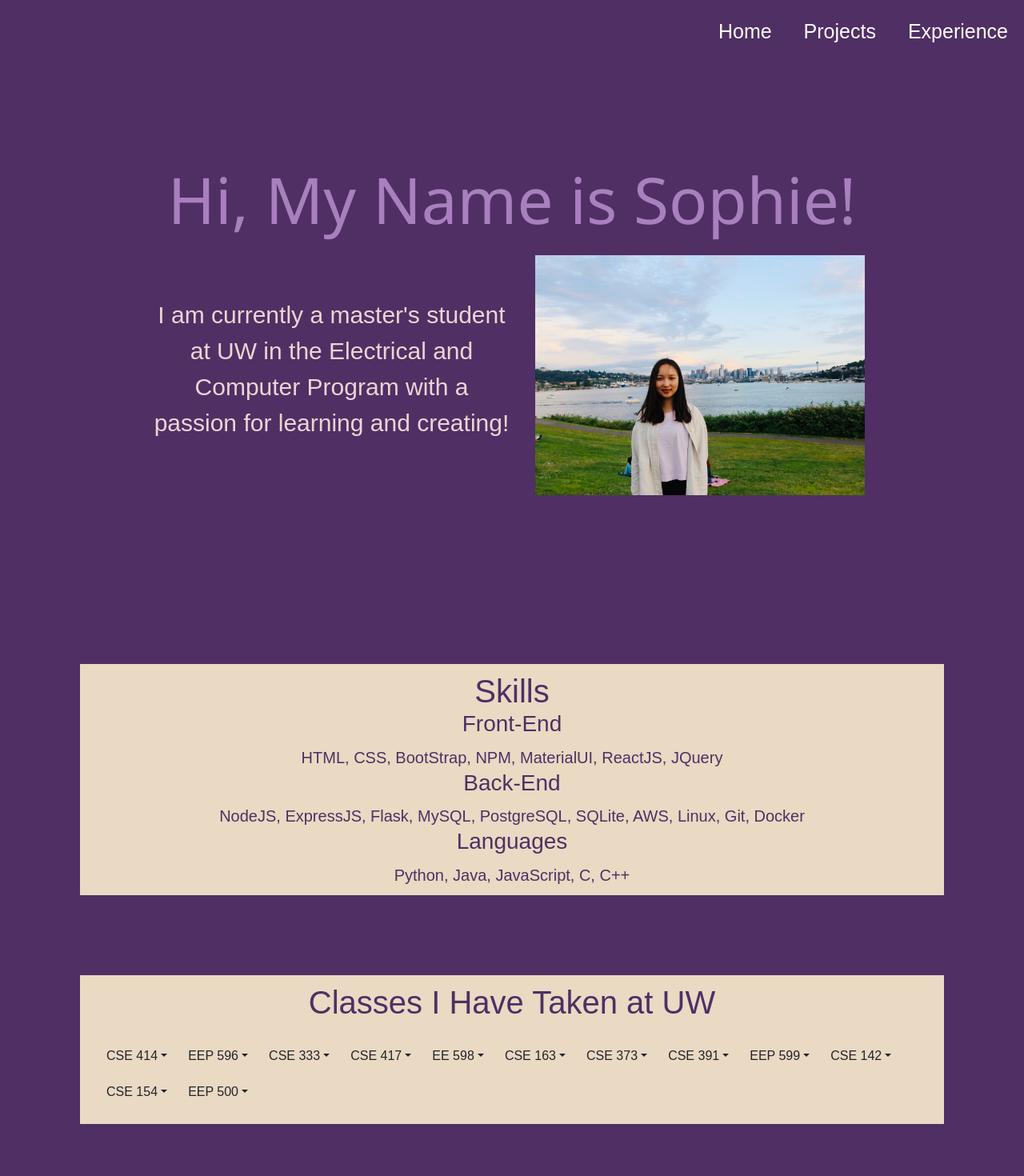
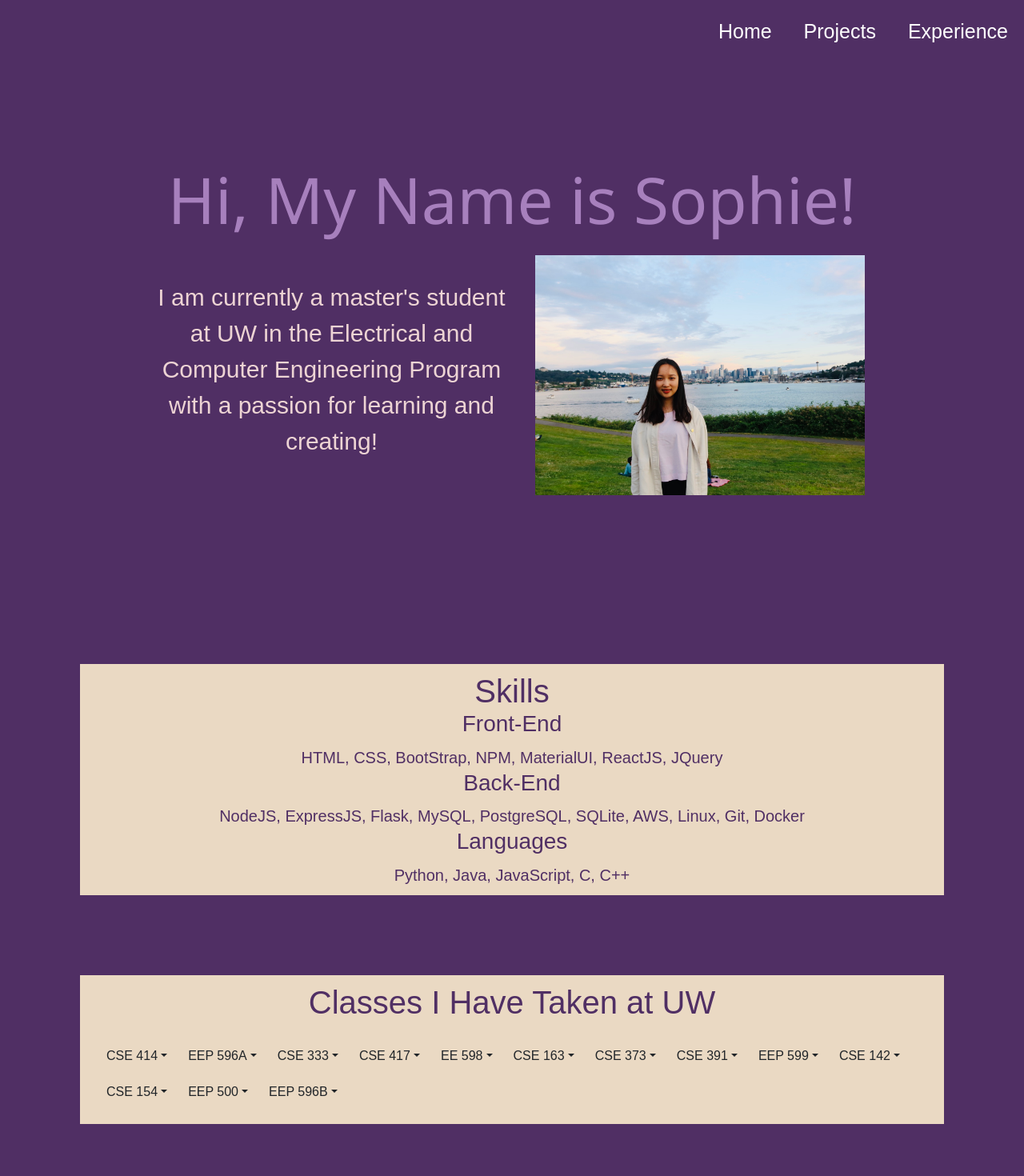
Before and after one commit to sophietao127/my-portfolio, a React (Create React App) app: page / in a window 1280 px wide. Shown: the top 1470 px of the page at 80% size. Built offline with nearby package versions, Linux system fonts and the light colour scheme.

Commit message:
Jan 12, Commit 1

```diff
--- a/src/pages/Home.js
+++ b/src/pages/Home.js
@@ -17,8 +17,8 @@ function Home() {
         <h2> Hi, My Name is Sophie! </h2>
         <div className='prompt'>
           <div>
-            <p> I am currently a master's student at UW in the Electrical and Computer Program
-              with a passion for learning and creating!
+            <p> I am currently a master's student at UW in the Electrical and Computer Engineering Program
+                with a passion for learning and creating!
             </p>
           </div>
           <img src={myself} alt='myself'/>
@@ -49,7 +49,7 @@ function Home() {
           <h1> Classes I Have Taken at UW</h1>
           <section>
             <DropdownButton course={'CSE 414'} name={'Database Systems'}/>
-            <DropdownButton course={'EEP 596'} name={'Advanced Topics in Signal and Image Processing'}/>
+            <DropdownButton course={'EEP 596A'} name={'Advanced Topics in Signal and Image Processing'}/>
             <DropdownButton course={'CSE 333'} name={'Systems Programming'}/>
             <DropdownButton course={'CSE 417'} name={'Algorithm & Computational Complexity'}/>
             <DropdownButton course={'EE 598'} name={'Special Topics in Electrical Engineering'}/>
@@ -60,6 +60,7 @@ function Home() {
             <DropdownButton course={'CSE 142'} name={'Programming language II (Java)'}/>
             <DropdownButton course={'CSE 154'} name={'Web Programming'}/>
             <DropdownButton course={'EEP 500'} name={'Graduate Seminar'}/>
+            <DropdownButton course={'EEP 596B'} name={'Advanced Machine Learning'}/>
           </section>
         </div>
 
```
